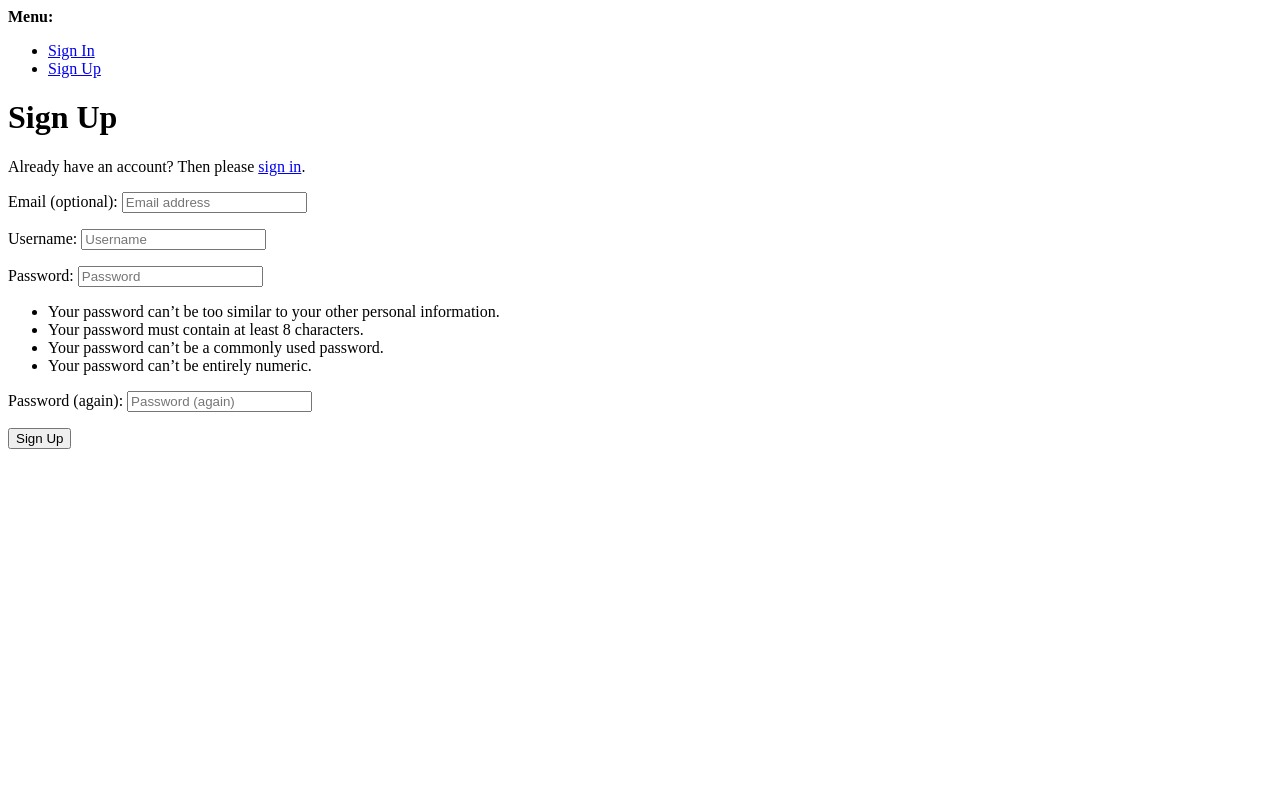
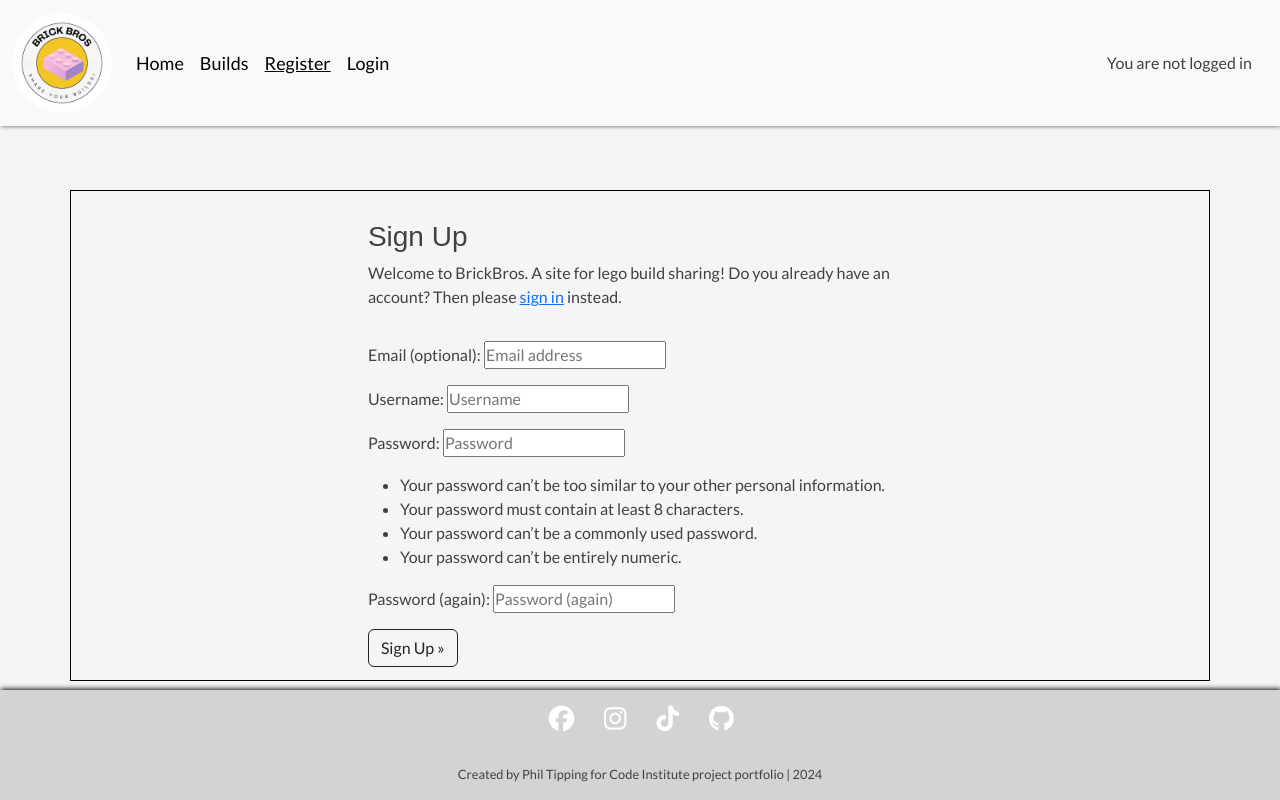
Before and after one commit to philtipping31/PP4---BrickBros, a Django app: page /accounts/signup/ in a window 1280 px wide. Run offline with Django 5.2, Linux system fonts and the light colour scheme; some libraries are stand-ins or nearby versions.

Commit message:
add signup/register page

```diff
--- a/brickbros/settings.py
+++ b/brickbros/settings.py
@@ -128,6 +128,8 @@ AUTH_PASSWORD_VALIDATORS = [
     },
 ]
 
+# Account Setup
+
 ACCOUNT_EMAIL_VERIFICATION = 'none'
 
 
--- a/templates/account/login.html
+++ b/templates/account/login.html
@@ -9,7 +9,7 @@
 
 <div class="container login-page">
     <div class="row">
-        <div class="col-md-8 mt-3 offset-md-2">
+        <div class="col-md-6 mt-3 offset-md-3">
             <h3>{% trans "Sign In" %}</h3>
 
             <p>{% blocktrans %}Welcome back to BrickBros. To fully engage with the site, please log in. If
@@ -19,7 +19,7 @@
         </div>
     </div>
     <div class="row">
-        <div class="col-md-8 mt-3 offset-md-2">
+        <div class="col-md-6 mt-3 offset-md-3">
             <form class="login" method="POST" action="{% url 'account_login' %}">
                 {% csrf_token %}
                 {{ form.as_p }}
--- a/templates/account/logout.html
+++ b/templates/account/logout.html
@@ -7,14 +7,14 @@
 {% block content %}
 <div class="container login-page">
     <div class="row">
-        <div class="col-md-8 mt-3 offset-md-2">
+        <div class="col-md-6 mt-3 offset-md-3">
             <h3>{% trans "Sign Out" %}</h3>
 
             <p>{% trans 'Are you sure you want to sign out?' %}</p>
         </div>
     </div>
     <div class="row">
-        <div class="col-md-8 mt-3 offset-md-2">
+        <div class="col-md-6 mt-3 offset-md-3">
 
             <form method="post" action="{% url 'account_logout' %}">
                 {% csrf_token %}
--- a/templates/account/signup.html
+++ b/templates/account/signup.html
@@ -1,38 +1,38 @@
-{% extends "account/base_entrance.html" %}
-{% load allauth i18n %}
-{% block head_title %}
-    {% trans "Signup" %}
-{% endblock head_title %}
+{% extends "base.html" %}
+
+{% load i18n %}
+
+{% block head_title %}{% trans "Signup" %}{% endblock %}
+
 {% block content %}
-    {% element h1 %}
-        {% trans "Sign Up" %}
-    {% endelement %}
-    {% setvar link %}
-        <a href="{{ login_url }}">
-        {% endsetvar %}
-        {% setvar end_link %}
-        </a>
-    {% endsetvar %}
-    {% element p %}
-        {% blocktranslate %}Already have an account? Then please {{ link }}sign in{{ end_link }}.{% endblocktranslate %}
-    {% endelement %}
-    {% if not SOCIALACCOUNT_ONLY %}
-        {% url 'account_signup' as action_url %}
-        {% element form form=form method="post" action=action_url tags="entrance,signup" %}
-            {% slot body %}
-                {% csrf_token %}
-                {% element fields form=form unlabeled=True %}
-                {% endelement %}
-                {{ redirect_field }}
-            {% endslot %}
-            {% slot actions %}
-                {% element button tags="prominent,signup" type="submit" %}
-                    {% trans "Sign Up" %}
-                {% endelement %}
-            {% endslot %}
-        {% endelement %}
-    {% endif %}
-    {% if SOCIALACCOUNT_ENABLED %}
-        {% include "socialaccount/snippets/login.html" with page_layout="entrance" %}
-    {% endif %}
-{% endblock content %}
+<div class="container login-page">
+  <div class="row">
+    <div class="col-md-6 mt-3 offset-md-3">
+      <h3>{% trans "Sign Up" %}</h3>
+
+      <p>{% blocktrans %}
+        Welcome to BrickBros.  A site for lego build sharing!
+        Do you already have an account? Then please
+        <a class="link" href="{{ login_url }}">sign in</a>
+        instead.
+      {% endblocktrans %}</p>
+    </div>
+  </div>
+  <div class="row">
+    <div class="col-md-6 mt-3 offset-md-3">
+      <form class="signup" id="signup_form" method="post"
+        action="{% url 'account_signup' %}">
+        {% csrf_token %}
+        {{ form.as_p }}
+        {% if redirect_field_value %}
+        <input type="hidden" name="{{ redirect_field_name }}"
+          value="{{ redirect_field_value }}" />
+        {% endif %}
+        <button class="btn btn-signup btn-outline-dark center" type="submit">
+          {% trans "Sign Up" %} &raquo;</button>
+      </form>
+    </div>
+  </div>
+</div>
+
+{% endblock %}
--- a/templates/base.html
+++ b/templates/base.html
@@ -50,7 +50,7 @@
           <div class="collapse navbar-collapse" id="navbarNav">
             <ul class="navbar-nav">
               <li class="nav-item">
-                <a class="nav-link active" aria-current="page" href="{% url 'home' %}">Home</a>
+                <a class="nav-link {% if request.path == home_url %}active{% endif %}" aria-current="page" href="{% url 'home' %}">Home</a>
               </li>
               <li class="nav-item">
                 <a class="nav-link" href="#">Builds</a>
```
